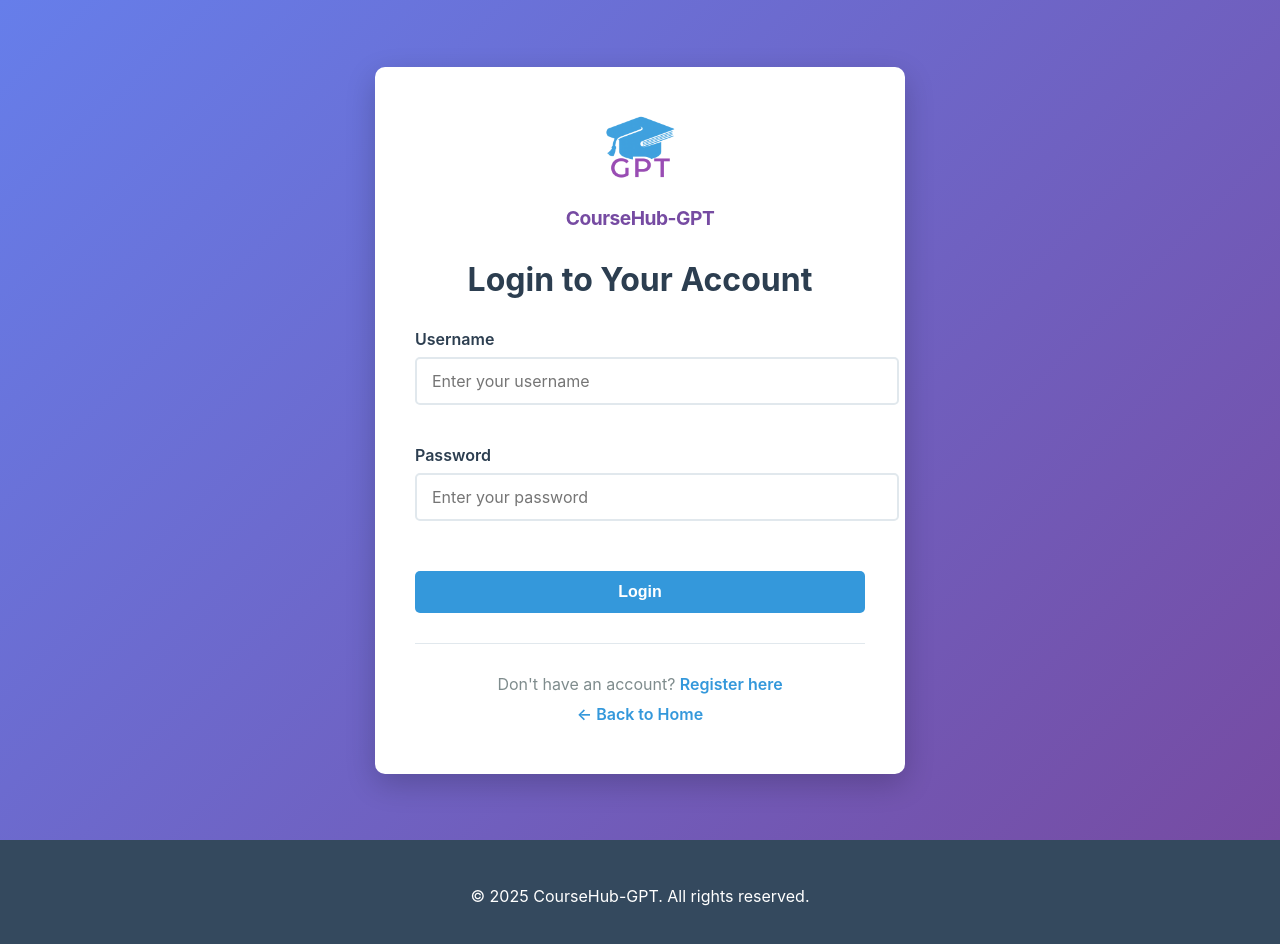
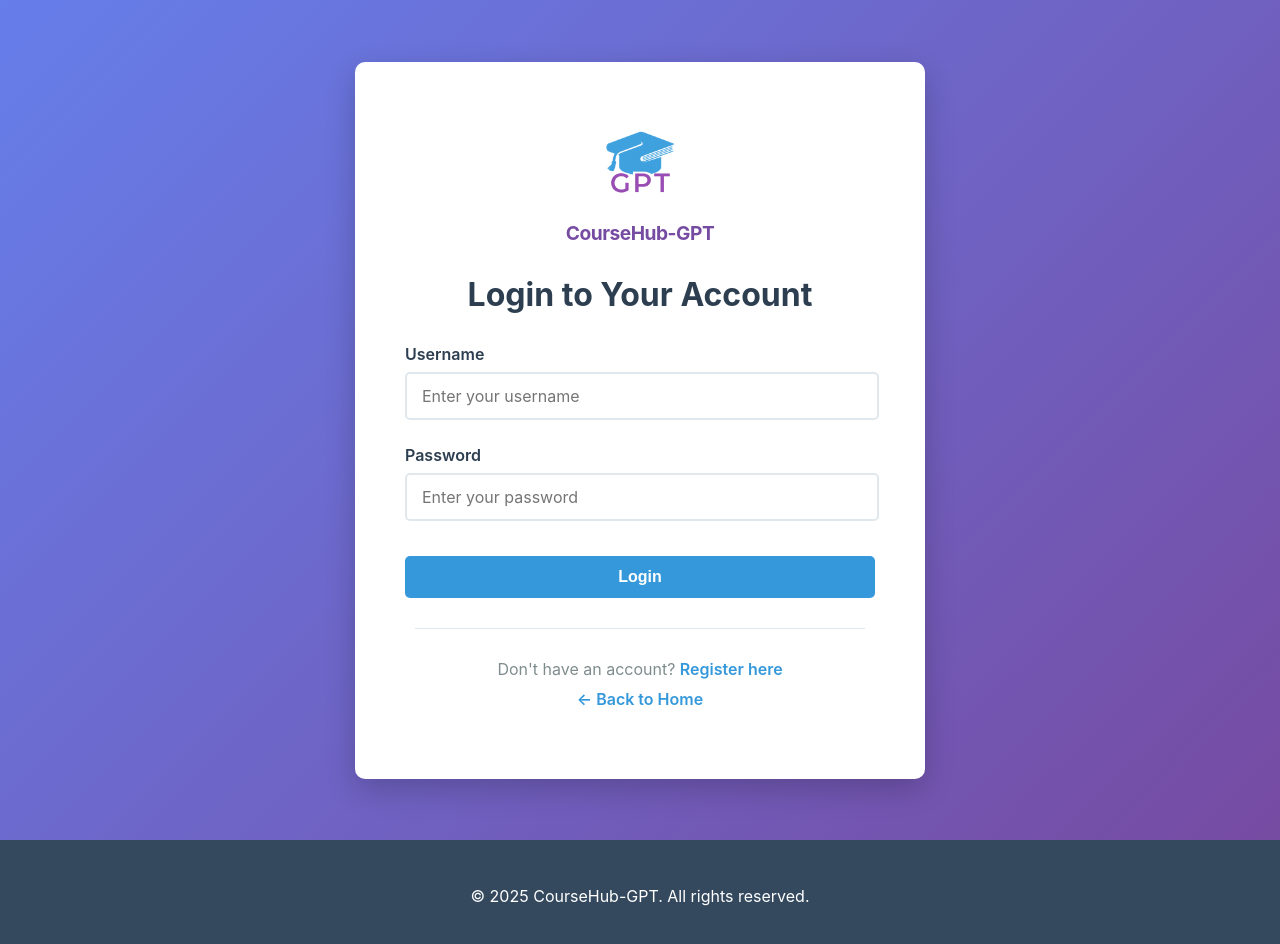
Before and after one commit to nuwani-sithara/coursehub-gpt, a React (Create React App) app in the folder frontend/: page /login in a window 1280 px wide. Shown: the top 944 px of the page. Built offline with nearby package versions, Linux system fonts and the light colour scheme.

Commit message:
done some adjustments in forms

```diff
--- a/frontend/src/stylesheets/Auth.css
+++ b/frontend/src/stylesheets/Auth.css
@@ -9,7 +9,7 @@
 
 .auth-card {
     background: white;
-    padding: 40px;
+    padding: 60px;
     border-radius: 10px;
     box-shadow: 0 10px 30px rgba(0, 0, 0, 0.2);
     width: 100%;
@@ -26,12 +26,14 @@
 .auth-form {
     display: flex;
     flex-direction: column;
-    gap: 20px;
+    gap: 5px;
 }
 
 .form-group {
     display: flex;
     flex-direction: column;
+    margin-right: 20px;
+    margin-left: -10px;
 }
 
 .form-group label {
@@ -72,6 +74,8 @@
     cursor: pointer;
     transition: background 0.3s;
     margin-top: 10px;
+    margin-right: -10px;
+    margin-left: -10px;
 }
 
 .auth-button:hover:not(:disabled) {
```
